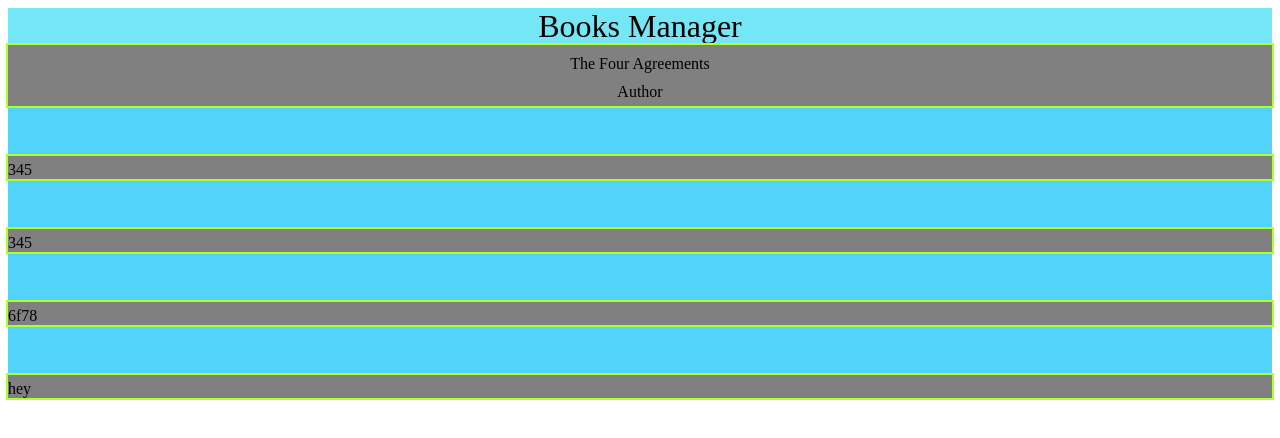
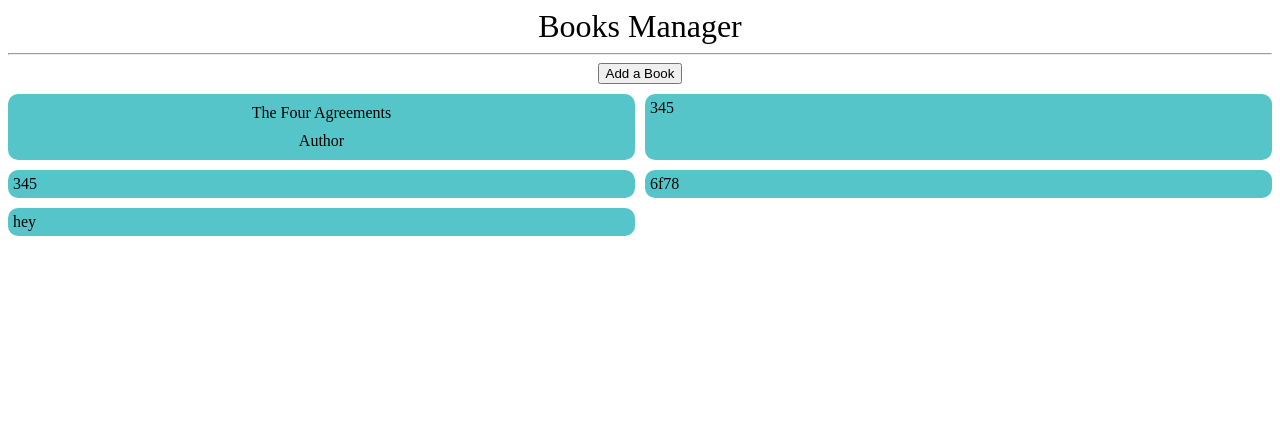
Before and after one commit to Pratyush-M/Library, a plain HTML site: page index.html in a window 1280 px wide. Drawn offline with Linux system fonts and the light colour scheme.

Commit message:
add an add book button, add a nav with the app title and two columns in grid

```diff
--- a/index.html
+++ b/index.html
@@ -5,14 +5,15 @@
     <meta http-equiv="X-UA-Compatible" content="IE=edge">
     <meta name="viewport" content="width=device-width, initial-scale=1.0">
     <link rel="stylesheet" href="stylesheet.css">
-    <title>Document</title>
+    <title>Your Library </title>
 </head>
 <body>
 
     <nav class="topNavigation">
         Books Manager
     </nav>
-
+    <hr>
+    <button class="addBook">Add a Book</button>
     <div class="container">
         <span>
 
--- a/stylesheet.css
+++ b/stylesheet.css
@@ -1,22 +1,27 @@
 .topNavigation {
-    background-color: rgb(116, 230, 245);
+    /* background-color: rgb(116, 230, 245); */
     text-align: center;
     font-size: 2em;
 }
 
+.addBook {
+    display: block;
+    margin: auto;
+}
+
 .container {
-
-    background-color: rgb(82, 211, 250);
+    /* background-color: rgb(82, 211, 250); */
+    padding-top: 10px;
     display: grid;
-    grid-template-columns: ;
-    gap: 50px;
+    grid-template-columns: 1fr 1fr ;
+    gap: 10px;
 }
 
 span {
-    outline: 2px solid greenyellow;
-    background-color: gray;
-    padding-top: 5px;
-
+    /* outline: 2px solid greenyellow; */
+    background-color: rgb(86, 197, 201);
+    padding: 5px;
+    border-radius: 10px;
 }
 
 li {
```
